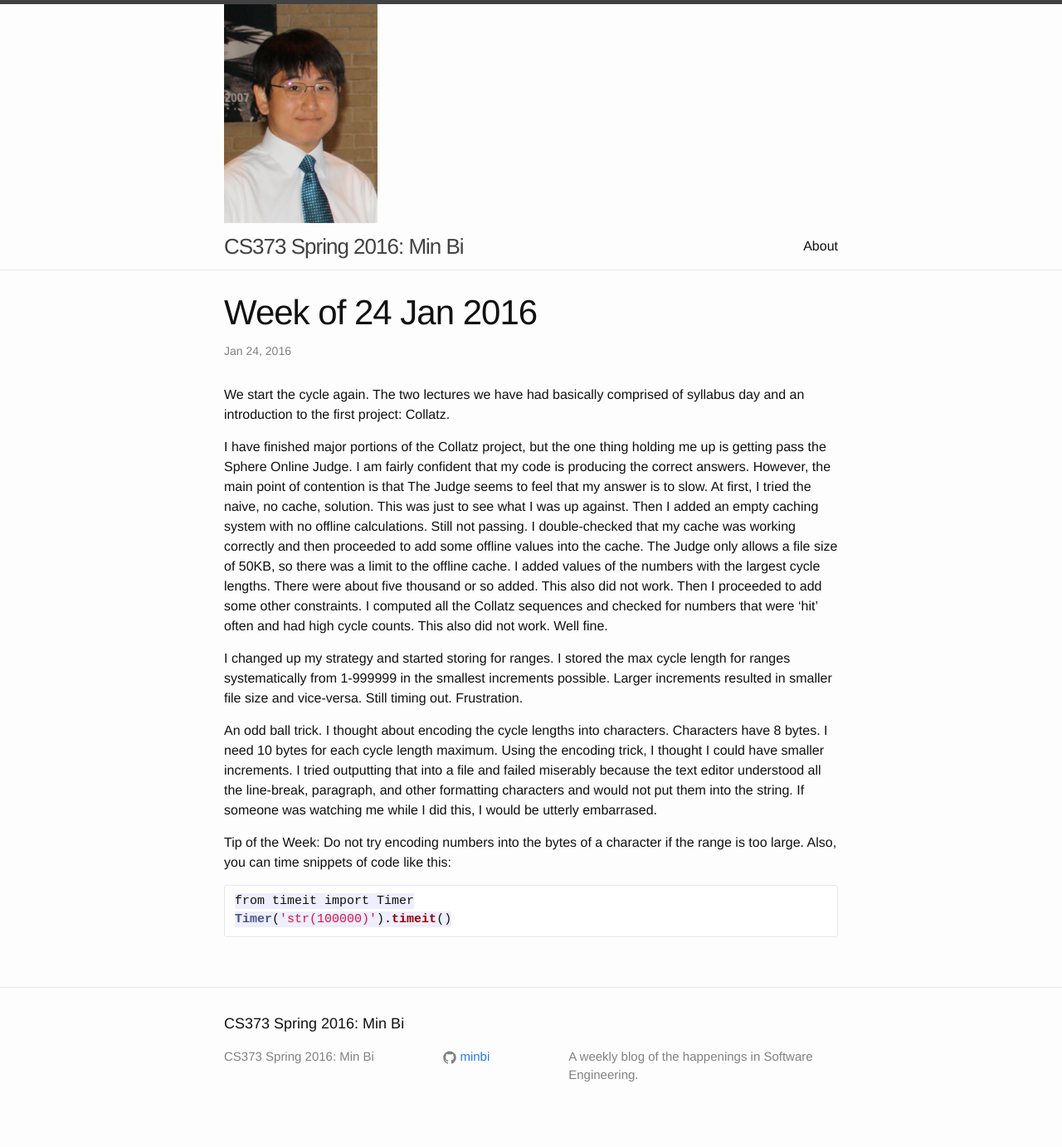
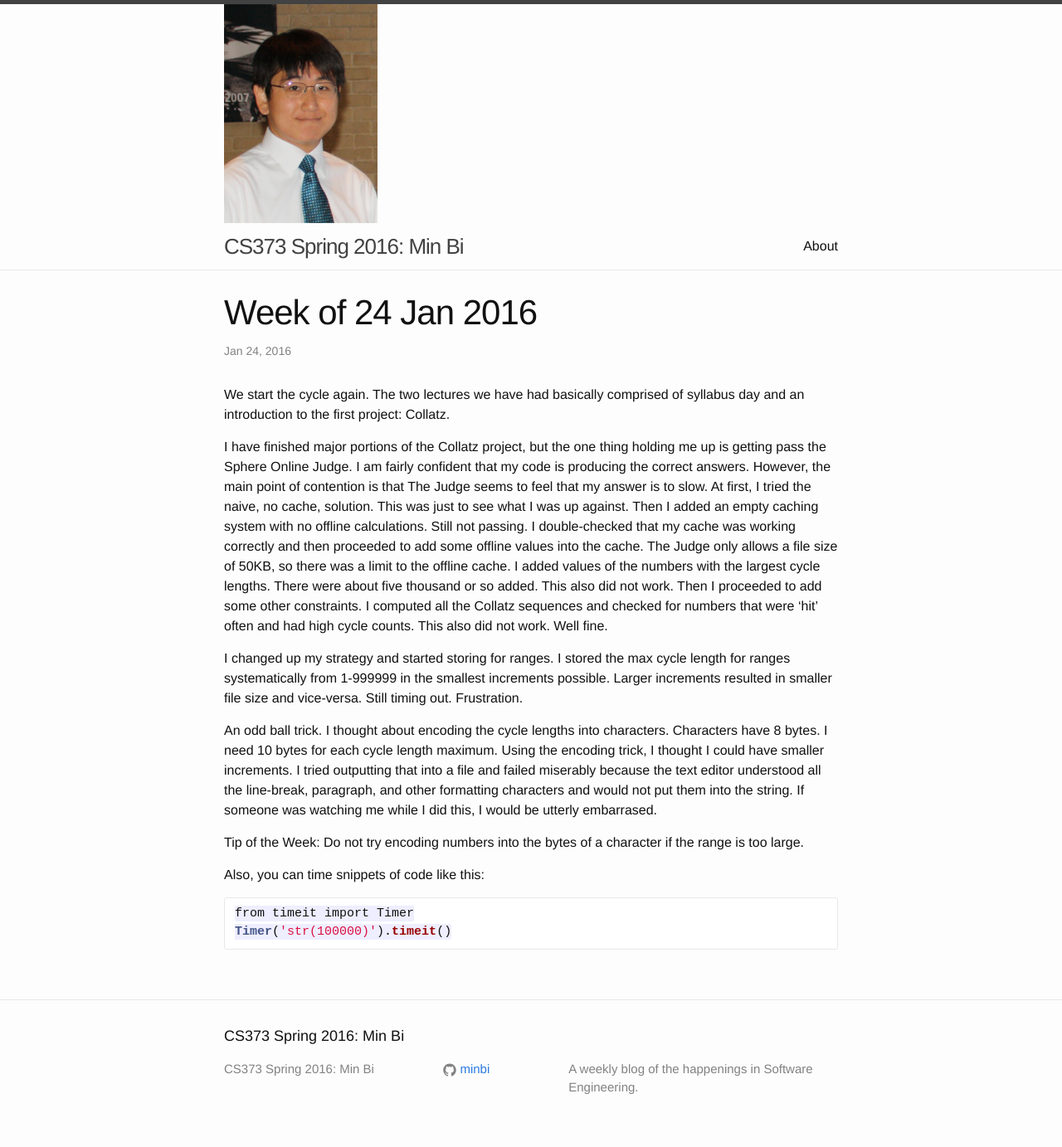
Before and after one commit to minbi/cs373-blog, a Jekyll site: the page built from _posts/2016-01-24-week1.markdown, in a window 1280 px wide. Shown: the whole page at 83% size. Built offline with Jekyll 4.4.1, drawn with Linux system fonts in a browser that asks for light colours.

Commit message:
Update code block formatting

````diff
--- a/_posts/2016-01-24-week1.markdown
+++ b/_posts/2016-01-24-week1.markdown
@@ -13,8 +13,10 @@ I changed up my strategy and started storing for ranges. I stored the max cycle
 An odd ball trick. I thought about encoding the cycle lengths into characters. Characters have 8 bytes. I need 10 bytes for each cycle length maximum. Using the encoding trick, I thought I could have smaller increments. I tried outputting that into a file and failed miserably because the text editor understood all the line-break, paragraph, and other formatting characters and would not put them into the string. If someone was watching me while I did this, I would be utterly embarrased.
 
 Tip of the Week: Do not try encoding numbers into the bytes of a character if the range is too large.
+
 Also, you can time snippets of code like this:
-```python
+
+~~~python
 from timeit import Timer
 Timer('str(100000)').timeit()
-```
+~~~
````
